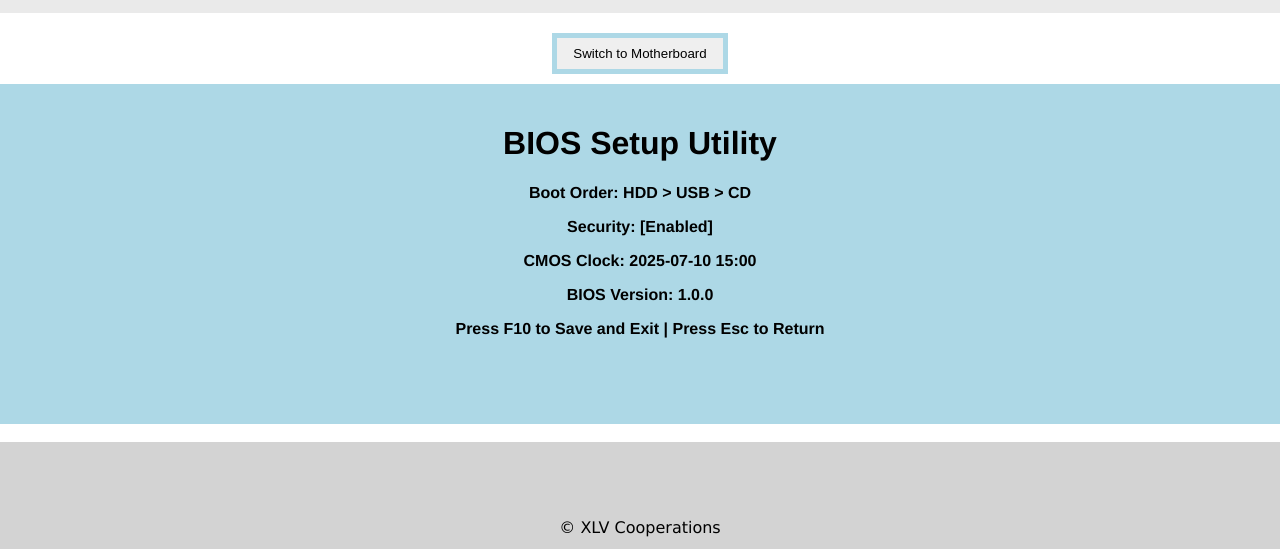
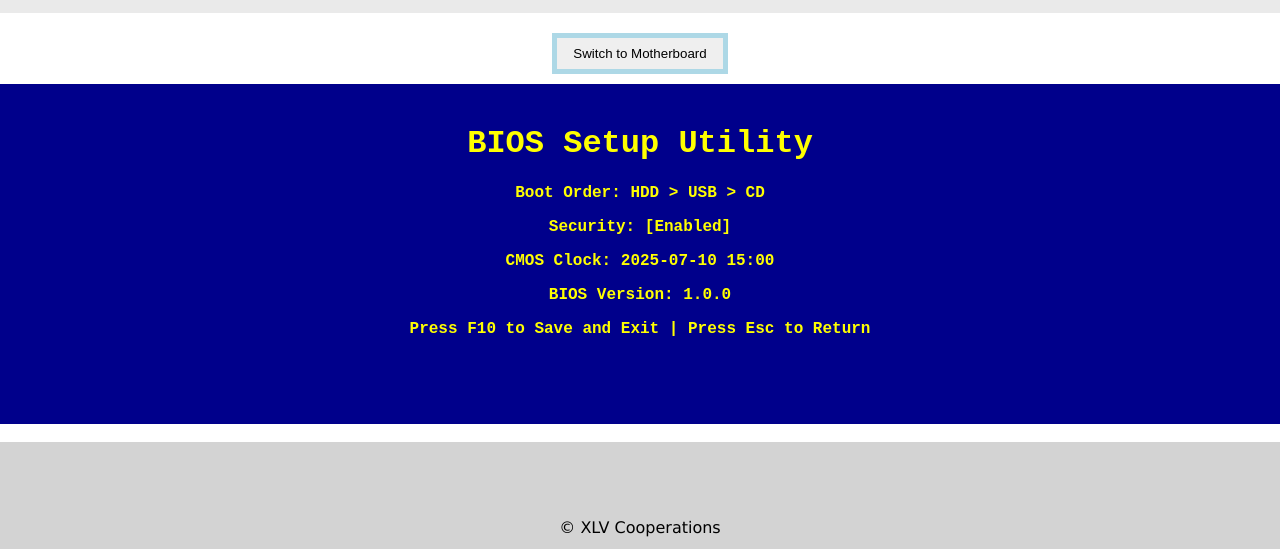
Before and after one commit to Andile45/Build-A-Board-Interactive-Computer-Anatomy, a plain HTML site: page index.html in a window 1280 px wide. Both pictures are taken after a click on the button "Switch to BIOS". Shown: the part 98-647 px from the top of the page. Drawn offline with Linux system fonts and the light colour scheme.

Commit message:
i changed the colors of my BIOS

```diff
--- a/style.css
+++ b/style.css
@@ -2,7 +2,6 @@ body {
   font-family: Arial, sans-serif;
   margin: 0;
   padding: 0;
-
 }
 
 header {
@@ -11,9 +10,8 @@ header {
   justify-content: space-between;
   background-color: rgb(234, 234, 234);
   margin-bottom: 20px;
-
 }
-header h2{
+header h2 {
   font-family: Verdana, Geneva, Tahoma, sans-serif;
 }
 
@@ -62,9 +60,9 @@ button {
 }
 
 .bios {
-  background: lightblue;
-  color: #000000;
-  font-family: 'Franklin Gothic Medium', 'Arial Narrow', Arial, sans-serif;
+  background: darkblue;
+  color: yellow;
+  font-family: "Courier New", Courier, monospace;
   padding: 20px;
   min-height: 300px;
   font-weight: bold;
@@ -126,12 +124,12 @@ body {
   padding: 0;
   margin: 0;
 }
-main{
+main {
   text-align: center;
 }
-.organisation{
-  padding:  15px;
+.organisation {
+  padding: 15px;
 }
-.logo{
+.logo {
   padding: 10px;
 }
```
